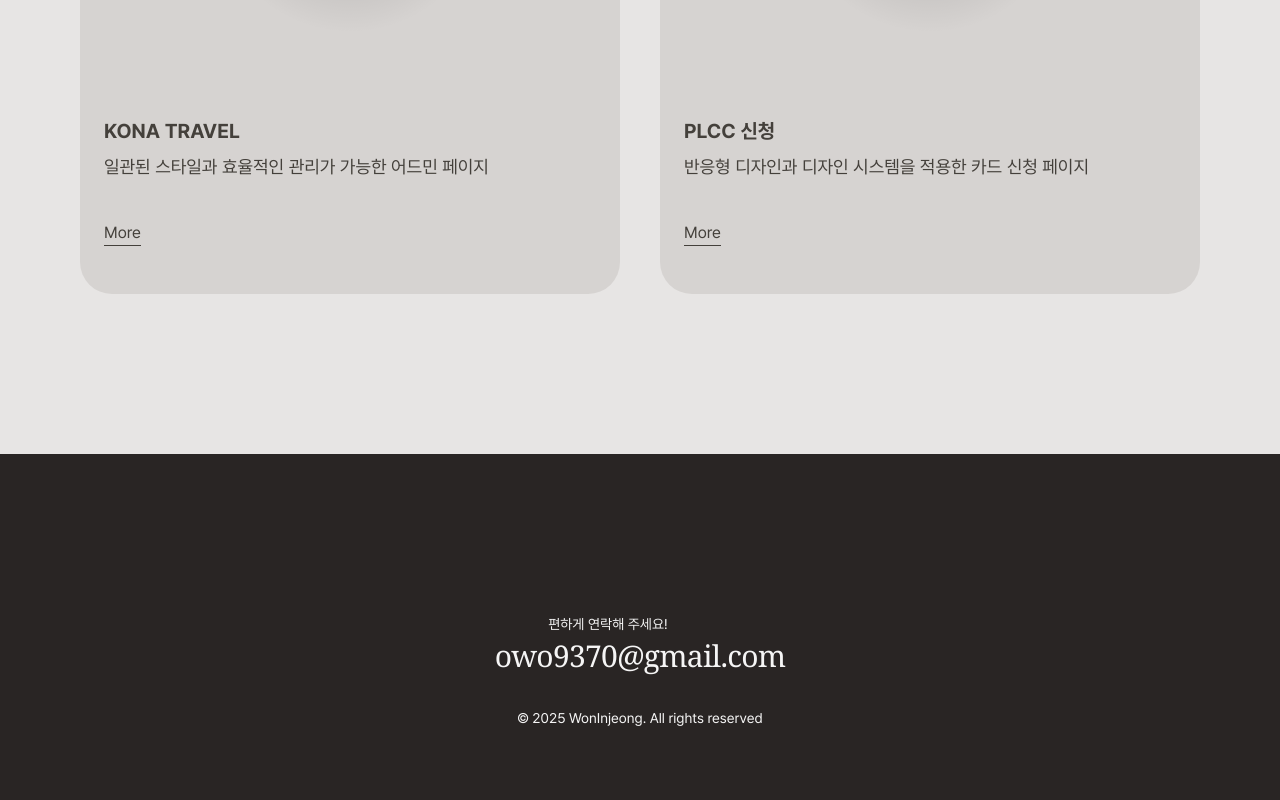
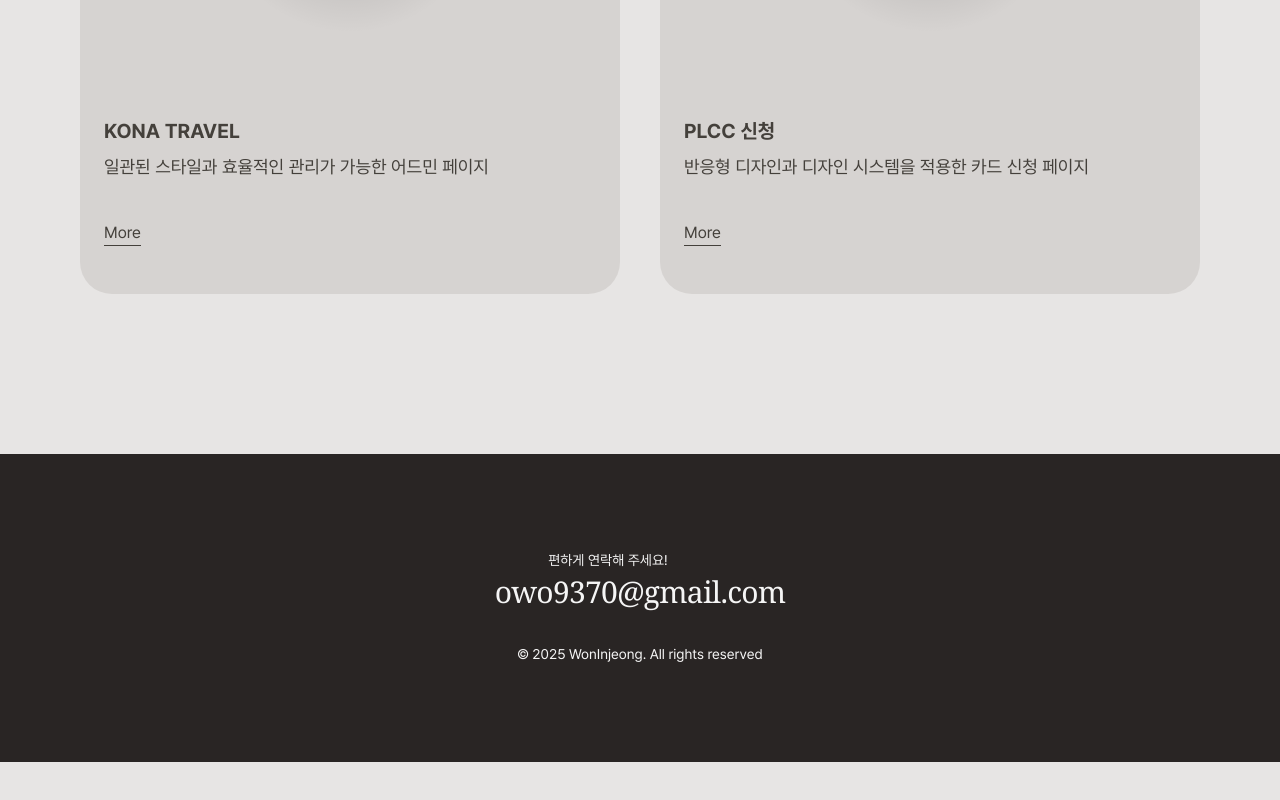
Before and after one commit to owopqowo/owopqowo.github.io, a React (Vite) app: page / in a window 1280 px wide. Shown: the part 1909-2709 px from the top of the page. After the commit the page ends 2671 px from the top, so only its background shows below. Built offline with nearby package versions, Linux system fonts and the light colour scheme.

Commit message:
fix: footer padding 값 수정

```diff
--- a/src/Footer.tsx
+++ b/src/Footer.tsx
@@ -1,6 +1,6 @@
 function Footer() {
   return (
-    <footer className="bg-stone-800 px-4 py-[20vh] text-center">
+    <footer className="bg-stone-800 px-4 py-24 text-center">
       <div className="mb-8">
         <div className="relative mx-auto h-6 w-72 overflow-hidden text-right">
           <span className="absolute top-0 right-0 animate-[across_6s_linear_infinite] text-sm text-neutral-100 opacity-0">
```
